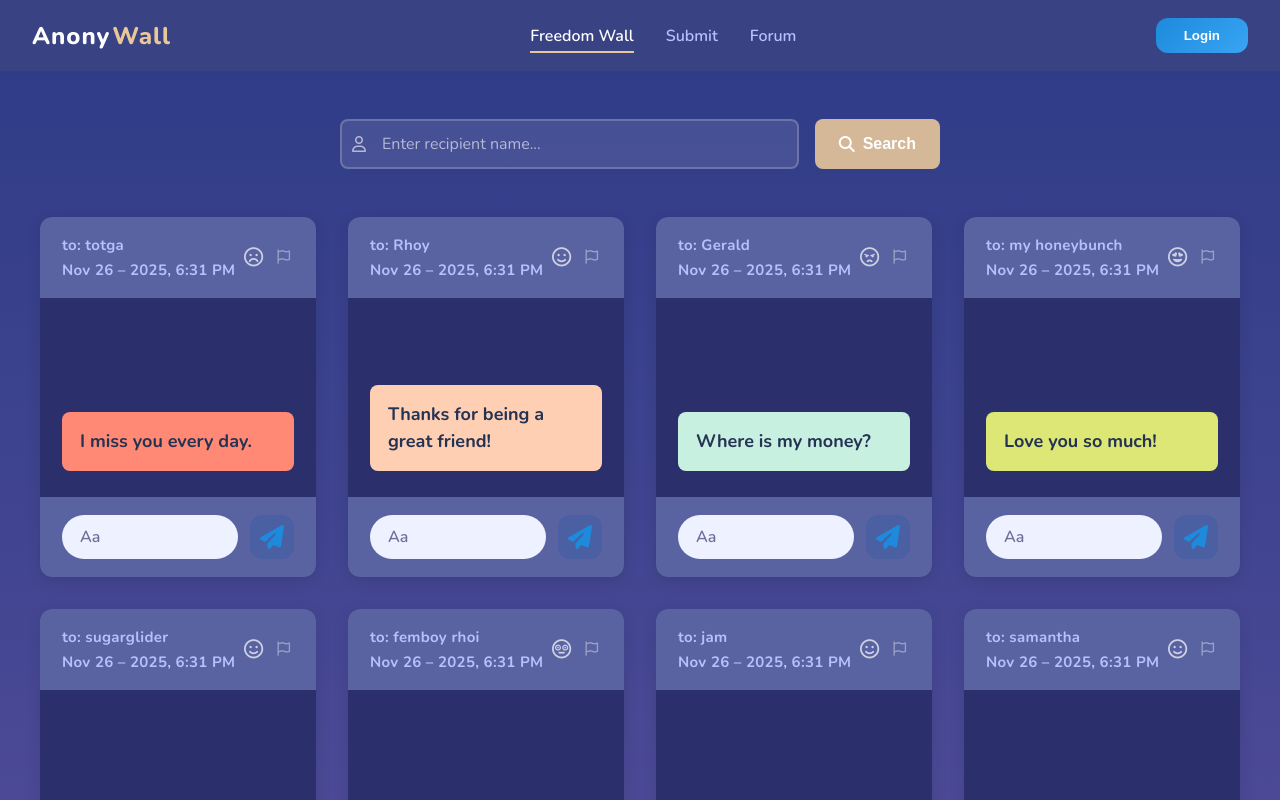
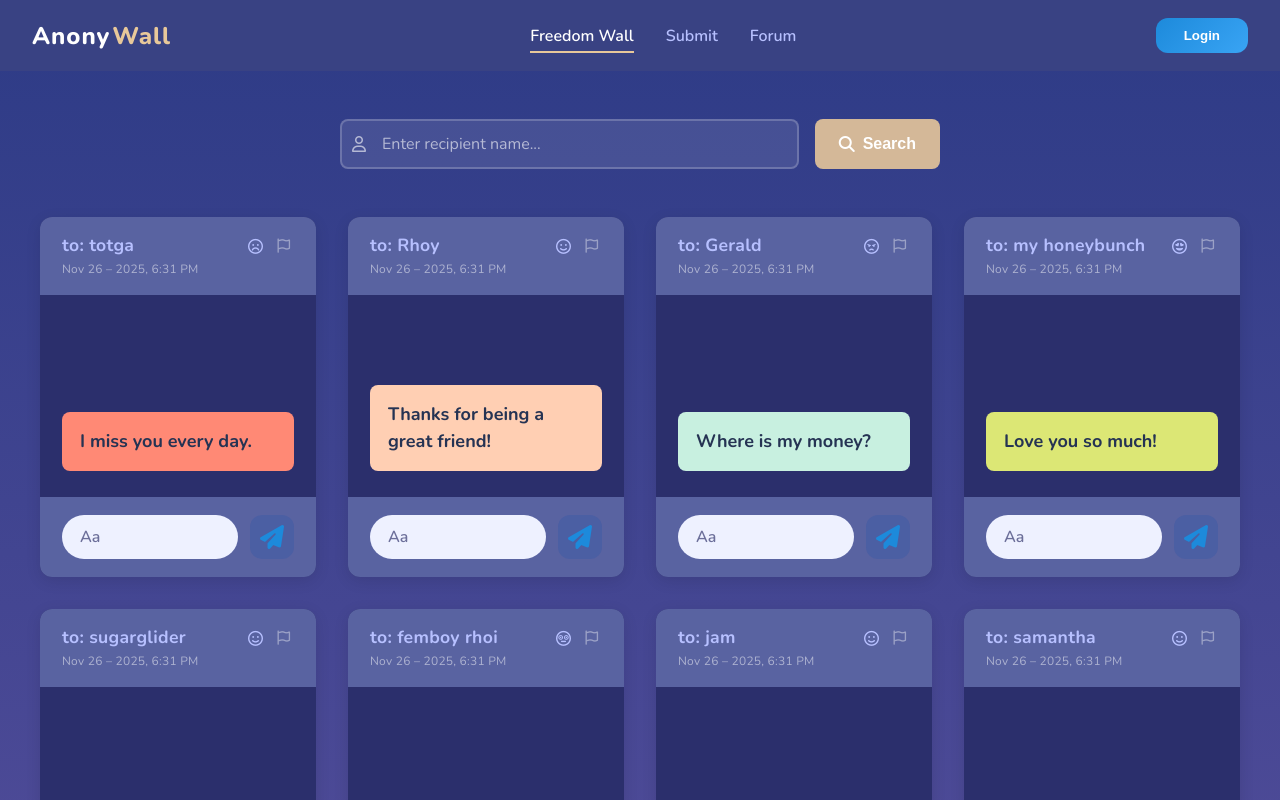
Before and after one commit to SoftEng2025/The-Anonymous-Wall, a React (Vite) app: page /browse in a window 1280 px wide. Shown: the top 800 px of the page. Built offline with nearby package versions, Linux system fonts and the light colour scheme; no server answers; the database is empty.

Commit message:
Style: Improve UI for message date display in Freedom Wall

```diff
--- a/src/pages/Browse/Browse.css
+++ b/src/pages/Browse/Browse.css
@@ -101,10 +101,30 @@
 
 .card-header {
     display: flex;
-    align-items: center;
+    align-items: flex-start;
     justify-content: space-between;
     padding: 18px 22px;
     background: var(--card-top);
+}
+
+.header-content {
+    display: flex;
+    flex-direction: column;
+    gap: 4px;
+}
+
+.card-to {
+    font-weight: 700;
+    font-size: 1.1rem;
+    color: var(--text-primary);
+    line-height: 1.2;
+}
+
+.card-date {
+    font-size: 0.75rem;
+    color: rgba(255, 255, 255, 0.5);
+    font-weight: 500;
+    letter-spacing: 0.02em;
 }
 
 .header-actions {
@@ -211,26 +231,6 @@
 
 .send-button:hover {
     transform: translateY(-2px);
-    background: rgba(41, 82, 170, 0.3);
-}
-
-.send-button .send-icon {
-    font-size: 24px;
-    color: var(--accent-blue);
-    display: inline-flex;
-    align-items: center;
-    justify-content: center;
-}
-
-.message-mood {
-    font-size: 1.2rem;
-    color: rgba(255, 255, 255, 0.7);
-}
-
-@media (max-width: 1200px) {
-    .messages-grid {
-        grid-template-columns: repeat(3, 1fr);
-    }
 }
 
 @media (max-width: 900px) {
```
